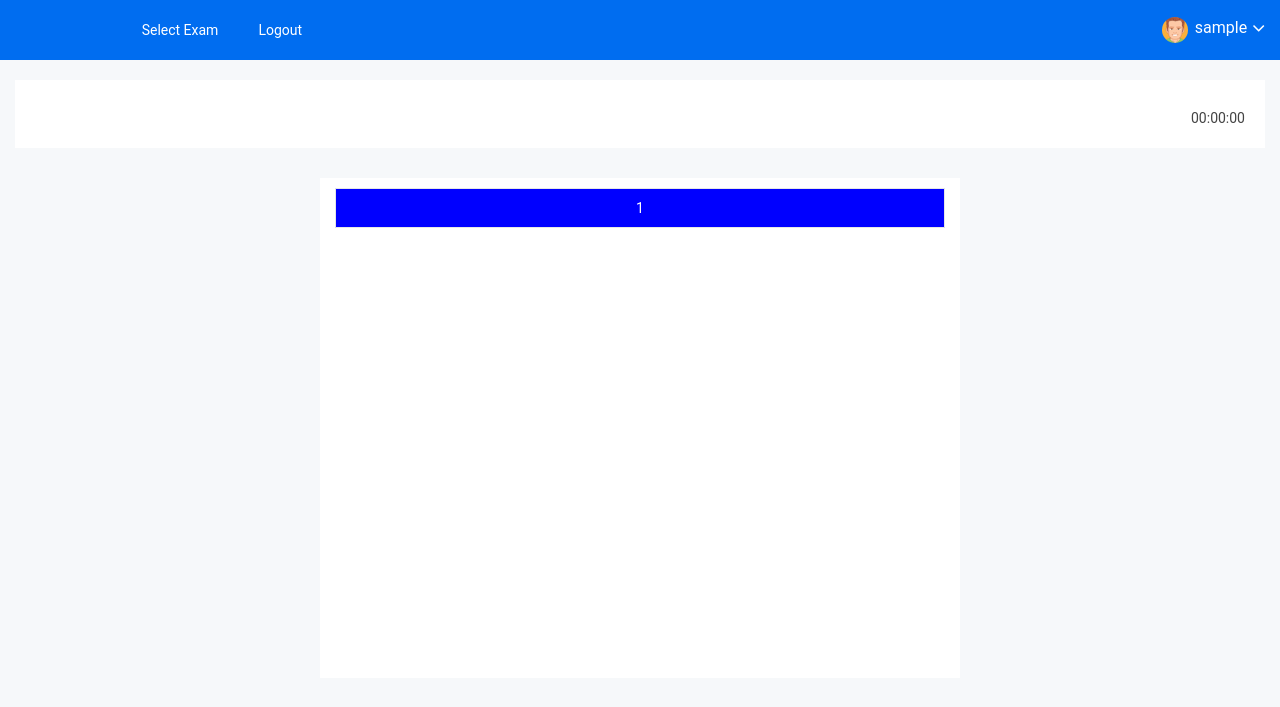
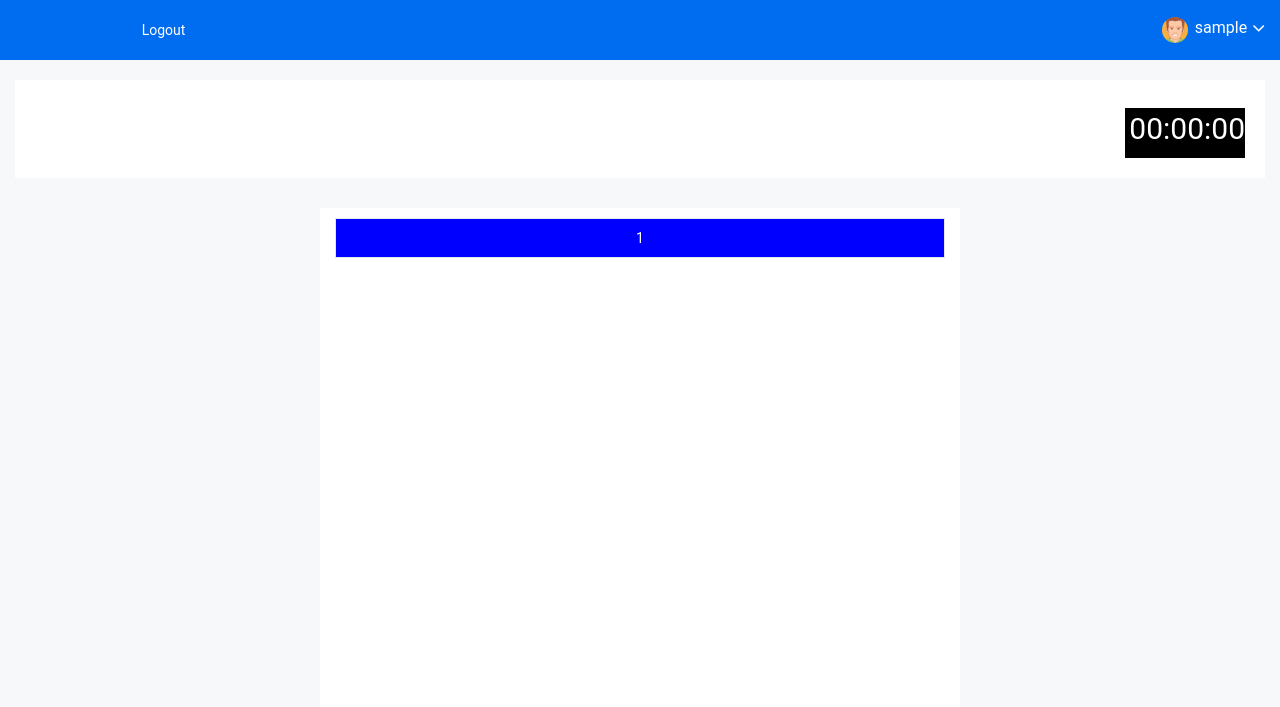
Before and after one commit to akshatprogrammer/QMS, a PHP site: page /QMS/select_examnew.php?cat=1 in a window 1280 px wide. Shown: the top 707 px of the page. Run offline with PHP 8.4, Linux system fonts and the light colour scheme; the visitor is signed in with stand-in values (Sample User, id 1); some libraries are stand-ins or nearby versions.

Commit message:
Made UI better

```diff
--- a/Admin/demo.php
+++ b/Admin/demo.php
@@ -22,7 +22,7 @@ include "header.php";
                     <div class="col-lg-12">
                         <div class="card">
                             <div class="card-body">
-                                <!-- Credit Card -->
+                                <img src="https://upload.wikimedia.org/wikipedia/commons/0/09/Tally_-_Logo.png" alt="">
                                 </div>
                         </div> <!-- .card -->
                     </div>
--- a/Admin/header.php
+++ b/Admin/header.php
@@ -41,10 +41,10 @@
                 <button class="navbar-toggler" type="button" data-toggle="collapse" data-target="#main-menu" aria-controls="main-menu" aria-expanded="false" aria-label="Toggle navigation">
                     <i class="fa fa-bars"></i>
                 </button>
-                <a class="navbar-brand" href="./">
+                <a class="navbar-brand" href="demo.php">
                     QUIZ Organizing SYSTEM
                 </a>
-                <a class="navbar-brand hidden" href="./"><img src="images/logo2.png" alt="Logo"></a>
+                <a class="navbar-brand hidden" href="demo.php"><img src="images/logo2.png" alt="Logo"></a>
             </div>
 
             <div id="main-menu" class="main-menu collapse navbar-collapse">
--- a/header.php
+++ b/header.php
@@ -16,7 +16,16 @@
     <link rel="stylesheet" href="css1/font-awesome.min.css">
     <link rel="stylesheet" href="style.css">
 
-
+    <style>
+        .timernew{
+            margin: auto;
+            font-size: 30px;
+            background-color: black;
+            color: white;
+            height: 50px;
+            width: 120px;
+        }
+    </style>
 </head>
 
 <body>
@@ -87,7 +96,7 @@
 
                                 <div class="col-lg-12 col-md-6 col-sm-6 col-xs-12 text-right">
                                     <ul class="breadcome-menu">
-                                        <li><div id="countdowntimer" style="display: block;"></div>
+                                        <li><div id="countdowntimer" class="timernew" style="display: block;"></div>
                                         </li>
 
                                     </ul>
--- a/header1.php
+++ b/header1.php
@@ -17,7 +17,33 @@
         }
     window.history.forward();
 </script> -->
+    <style>
+        .resultshow{
+            background-color: black;
+            display: flex;
+            justify-content: center;
+            align-items: center;
+            margin-top: 120px;
+            border-radius: 50%;
+            padding: 30px;
+            font-family: 'Gill Sans', 'Gill Sans MT', Calibri, 'Trebuchet MS', sans-serif;
+            font-size: 30px;
+            color: white;
+        }
+        .resultshow:hover{
+            font-size:25px;
+            color: green;
+        }
 
+        .timernew{
+            margin: auto;
+            font-size: 30px;
+            background-color: black;
+            color: white;
+            height: 50px;
+            width: 120px;
+        }
+    </style>
     <link rel="stylesheet" href="css1/bootstrap.min.css">
     <link rel="stylesheet" href="css1/font-awesome.min.css">
     <link rel="stylesheet" href="style.css">
@@ -93,7 +119,7 @@
 
                                 <div class="col-lg-12 col-md-6 col-sm-6 col-xs-12 text-right">
                                     <ul class="breadcome-menu">
-                                        <li><div id="countdowntimer" style="display: block;"></div>
+                                        <li><div id="countdowntimer" class="timernew" style="display: block;"></div>
                                         </li>
 
                                     </ul>
--- a/result.php
+++ b/result.php
@@ -12,8 +12,9 @@ include "header1.php";
 
     <div class="col-lg-6 col-lg-push-3" style="min-height: 500px; background-color: white;">
         <?php
-            $correct = 1;
+            $correct = 0;
             $wrong = 0;
+            $nota=0;
             if(isset($_SESSION["answer"])){
                 for($i=1;$i<sizeof($_SESSION["answer"]);$i++){
                     $answer="";
@@ -37,13 +38,14 @@ include "header1.php";
             $res = mysqli_query($link,"select * from questions where category ='$_SESSION[category]'");
             $count = mysqli_num_rows($res);
             $wrong=$count-$correct;
-
+            echo "<div class='resultshow'>";
             echo "<br>";echo "<br>";
             echo "<center>";
             echo "Total Question = ". $count; echo "<br>";
             echo "Correct Answer = ". $correct; echo "<br>";
             echo "Wrong Answer = ". $wrong; echo "<br>";
             echo "</center>";
+            echo "</div>";
         ?>
     </div>
 <?php
--- a/select_examnew.php
+++ b/select_examnew.php
@@ -12,7 +12,7 @@ $cat = $_GET['cat'];
 ?>
 <?php
 include "connection.php";
-include "header.php";
+include "header1.php";
 ?>
 
 
```
Also changed, not shown: forajax/load_ques.php (+4 -4 lines).
